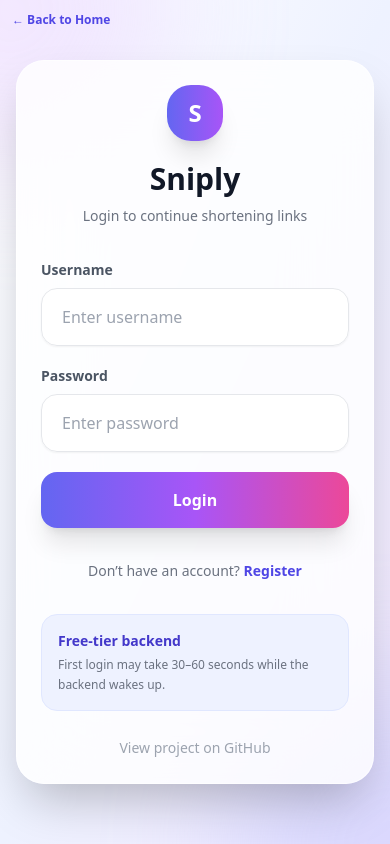
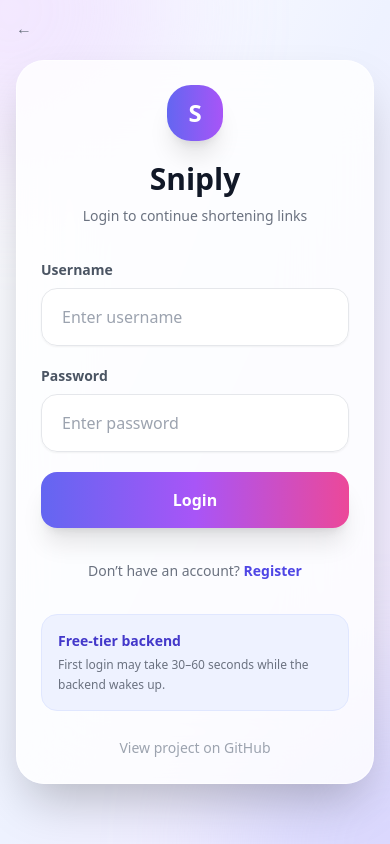
Before and after one commit to shivamkachawar/url-shortener-frontend, a React (Create React App) app: page / in a window 390 px wide. Both pictures are taken after a click on the button "Login". Built offline with nearby package versions, Linux system fonts and the light colour scheme; no server answers.

Commit message:
Fixed back to home for mobile

```diff
--- a/src/App.js
+++ b/src/App.js
@@ -59,9 +59,15 @@ function App() {
 
 <button
 onClick={() => setShowHome(true)}
-className="absolute top-3 left-3 sm:top-6 sm:left-6 z-50 text-indigo-600 hover:text-purple-600 transition text-xs sm:text-sm font-semibold flex items-center gap-1"
+className="absolute top-4 left-4 sm:top-6 sm:left-6 z-50 flex items-center gap-2 text-gray-500 hover:text-indigo-600 transition-all duration-200 text-sm font-medium"
 >
-← Back to Home
+
+<span className="text-base">←</span>
+
+<span className="hidden sm:inline">
+  Back to Home
+</span>
+
 </button>
 
 
```
